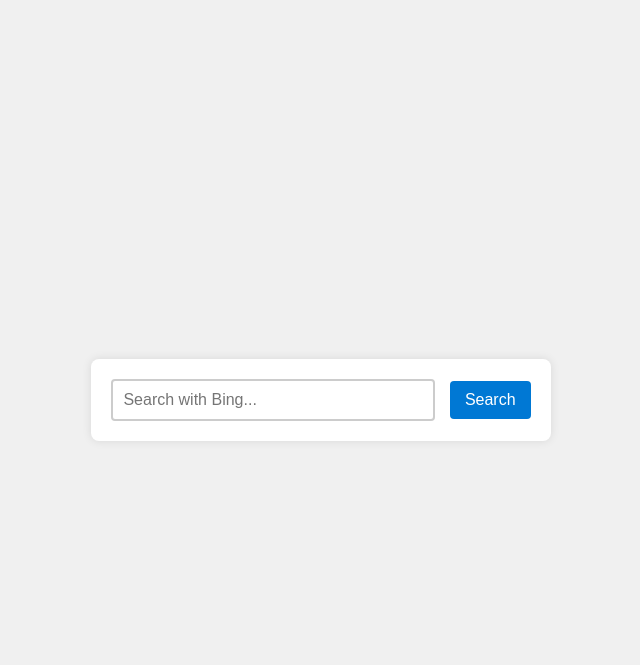
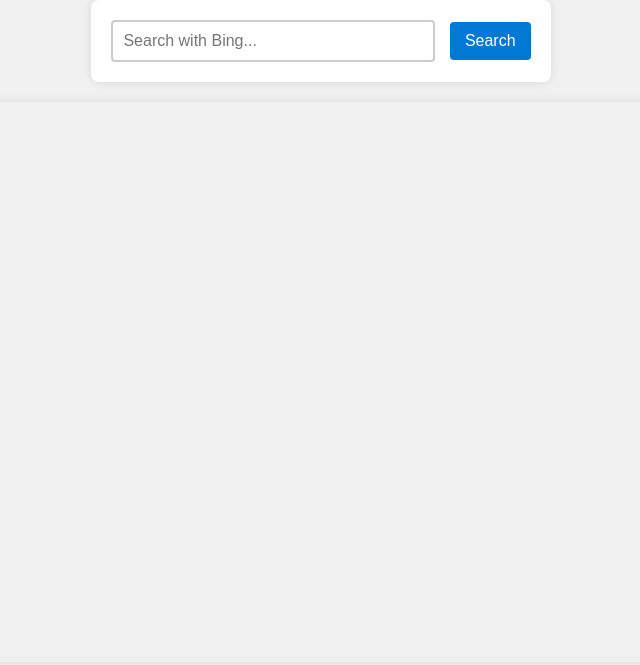
Before and after one commit to dqdq120/Google-search, a plain HTML site: page Index.html in a window 1280 px wide. Shown: the whole page, without its empty margins (319-959 px from the left). Drawn offline with Linux system fonts and the light colour scheme.

Commit message:
Update Index.html

```diff
--- a/Index.html
+++ b/Index.html
@@ -3,14 +3,14 @@
 <head>
     <meta charset="UTF-8">
     <meta name="viewport" content="width=device-width, initial-scale=1.0">
-    <title>Bing Search</title>
+    <title>Bing Search in Iframe</title>
     <style>
         /* General body style */
         body {
             font-family: Arial, sans-serif;
             background-color: #f0f0f0;
             display: flex;
-            justify-content: center;
+            flex-direction: column;
             align-items: center;
             height: 100vh;
             margin: 0;
@@ -22,6 +22,7 @@
             border-radius: 8px;
             padding: 20px;
             box-shadow: 0 0 10px rgba(0, 0, 0, 0.1);
+            margin-bottom: 20px;
         }
 
         /* Styling for the input field */
@@ -57,14 +58,26 @@
         #search-btn:hover {
             background-color: #005a8b; /* Darker blue */
         }
+
+        /* Iframe style */
+        #search-frame {
+            width: 80%;
+            height: 70vh;
+            border: none;
+            border-radius: 8px;
+            box-shadow: 0 0 10px rgba(0, 0, 0, 0.1);
+        }
     </style>
 </head>
 <body>
     <div class="search-container">
-        <form action="https://www.bing.com/search" method="get" target="_blank">
+        <form action="https://www.bing.com/search" method="get" target="search-frame">
             <input type="text" name="q" placeholder="Search with Bing..." id="search-input" required>
             <button type="submit" id="search-btn">Search</button>
         </form>
     </div>
+
+    <!-- Iframe for displaying search results -->
+    <iframe id="search-frame" name="search-frame"></iframe>
 </body>
 </html>
```
